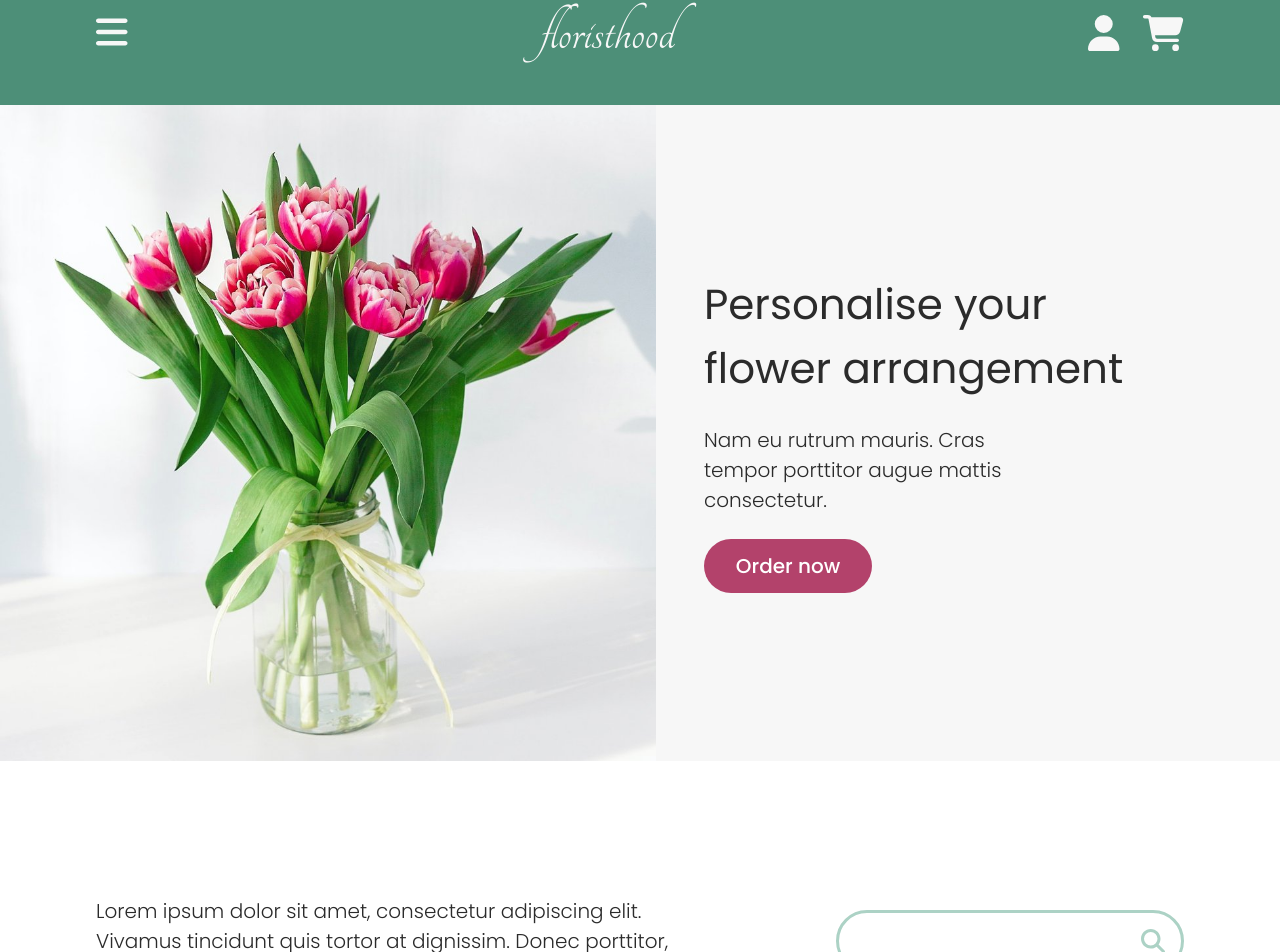
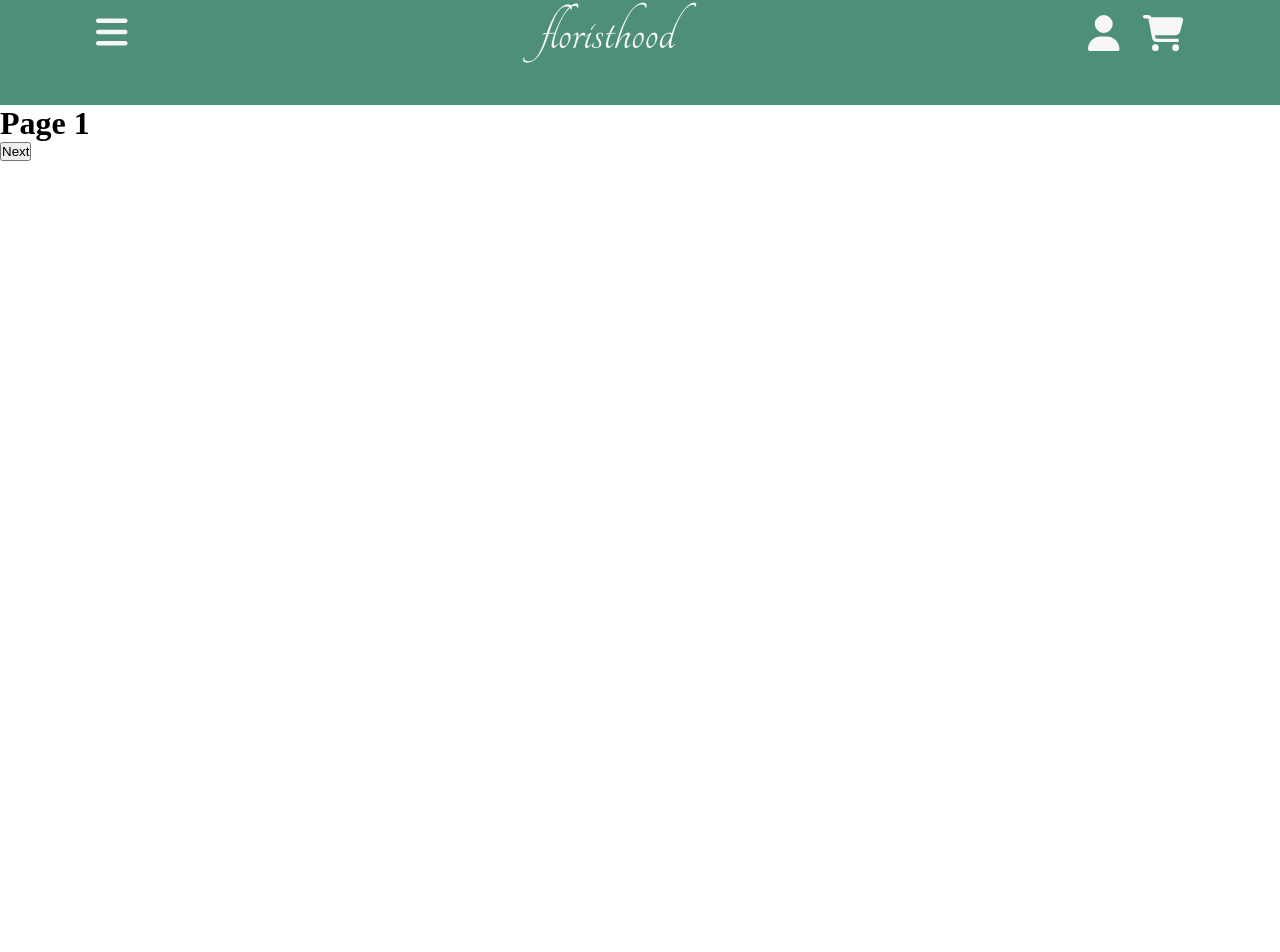
Before and after one commit to bnprkr/floristhood, a React (Create React App) app in the folder frontend/: page /order in a window 1280 px wide. Shown: the part 39-991 px from the top of the page. After the commit the page ends 800 px from the top, so only its background shows below. Built offline with nearby package versions, Linux system fonts and the light colour scheme.

Commit message:
temp added start of form

```diff
--- a/frontend/src/App.js
+++ b/frontend/src/App.js
@@ -4,16 +4,26 @@ import Search from './components/Search/Search'
 import Featured from './components/Featured/Featured'
 import NewStyles from './components/NewStyles/NewStyles';
 import Footer from './components/Footer/Footer';
+import { Switch, Route } from 'react-router-dom';
+import BouquetBuilder from './components/BouquetBuilder/BouquetBuilder';
 
 function App() {
   return (
     <>
       <Header />
-      <Welcome />
-      <Search />
-      <Featured />
-      <NewStyles />
-      <Footer />
+      <Switch>
+        <Route exact path="/">
+          <Welcome />
+          <Search />
+          <Featured />
+          <NewStyles />
+          <Footer />
+        </Route>
+        <Route exact path="/order">
+          <BouquetBuilder />
+        </Route>
+      </Switch>
+
     </>
   );
 }
--- /dev/null
+++ b/frontend/src/components/BouquetBuilder/BouquetBuilder.js
@@ -0,0 +1,24 @@
+import { useState } from 'react'
+
+import { Page1, Page2, Page3 } from './index'
+
+function BouquetBuilder() {
+  const [page, setPage] = useState(1);
+
+  switch(page) {
+    case 1: return (
+      <Page1 page={page} setPage={setPage}/>
+    )
+    case 2: return (
+      <Page2 page={page} setPage={setPage}/>
+    )
+    case 3: return (
+      <Page3 page={page} setPage={setPage}/>
+    )
+    default: return (
+      <Page1 page={page} setPage={setPage}/>
+    )
+  }
+}
+
+export default BouquetBuilder
--- /dev/null
+++ b/frontend/src/components/BouquetBuilder/Page1/Page1.js
@@ -0,0 +1,15 @@
+function Page1({page, setPage}) {
+  setPage(1);
+  return (
+    <>
+      <h1>Page 1</h1>
+      <button
+        onClick={() => {
+          setPage(page + 1);
+        }}
+      >Next</button>
+    </>
+  );
+}
+
+export default Page1
--- /dev/null
+++ b/frontend/src/components/BouquetBuilder/Page2/Page2.js
@@ -0,0 +1,20 @@
+function Page2({page, setPage}) {
+  setPage(2);
+  return (
+    <>
+      <h1>Page 2</h1>
+      <button
+        onClick={() => {
+          setPage(page - 1);
+        }}
+      >Back</button>
+      <button
+        onClick={() => {
+          setPage(page + 1);
+        }}
+      >Next</button>
+    </>
+  );
+}
+
+export default Page2
--- /dev/null
+++ b/frontend/src/components/BouquetBuilder/Page3/Page3.js
@@ -0,0 +1,20 @@
+function Page3({page, setPage}) {
+  setPage(3);
+  return (
+    <>
+      <h1>Page 3</h1>
+      <button
+        onClick={() => {
+          setPage(page - 1);
+        }}
+      >Back</button>
+      <button
+        onClick={() => {
+          setPage(page + 1);
+        }}
+      >Next</button>
+    </>
+  );
+}
+
+export default Page3
--- /dev/null
+++ b/frontend/src/components/BouquetBuilder/index.js
@@ -0,0 +1,9 @@
+import Page1 from './Page1/Page1'
+import Page2 from './Page2/Page2'
+import Page3 from './Page3/Page3'
+
+export {
+  Page1,
+  Page2,
+  Page3
+}
--- a/frontend/src/components/Welcome/Welcome.js
+++ b/frontend/src/components/Welcome/Welcome.js
@@ -1,3 +1,5 @@
+import { Link } from 'react-router-dom'
+
 import { mainBouquet } from '../../assets/images'
 import styles from './Welcome.module.css'
 
@@ -8,7 +10,7 @@ function Welcome() {
       <div className={styles.welcomeMessage}>
         <h1>Personalise your<br/>flower arrangement</h1>
         <p>Nam eu rutrum mauris. Cras tempor porttitor augue mattis consectetur.</p>
-        <button>Order now</button>
+        <Link to="/order" className={styles.button}>Order now</Link>
       </div>
     </div>
   );
--- a/frontend/src/components/Welcome/Welcome.module.css
+++ b/frontend/src/components/Welcome/Welcome.module.css
@@ -18,9 +18,14 @@
   background-color: var(--light-grey);
 }
 
+.button {
+  text-decoration: none;
+  text-align: center;
+}
+
 .welcomeMessage>h1,
 .welcomeMessage>p,
-.welcomeMessage>button
+.welcomeMessage>.button
 {
   color: var(--body-text);
   font-family: var(--sans-serif-header);
@@ -39,7 +44,7 @@
   font-weight: 300;
 }
 
-.welcomeMessage>button {
+.welcomeMessage>.button {
   width: var(--space-size-button);
   background-color: var(--dark-pink);
   border-radius: 40px;
```
